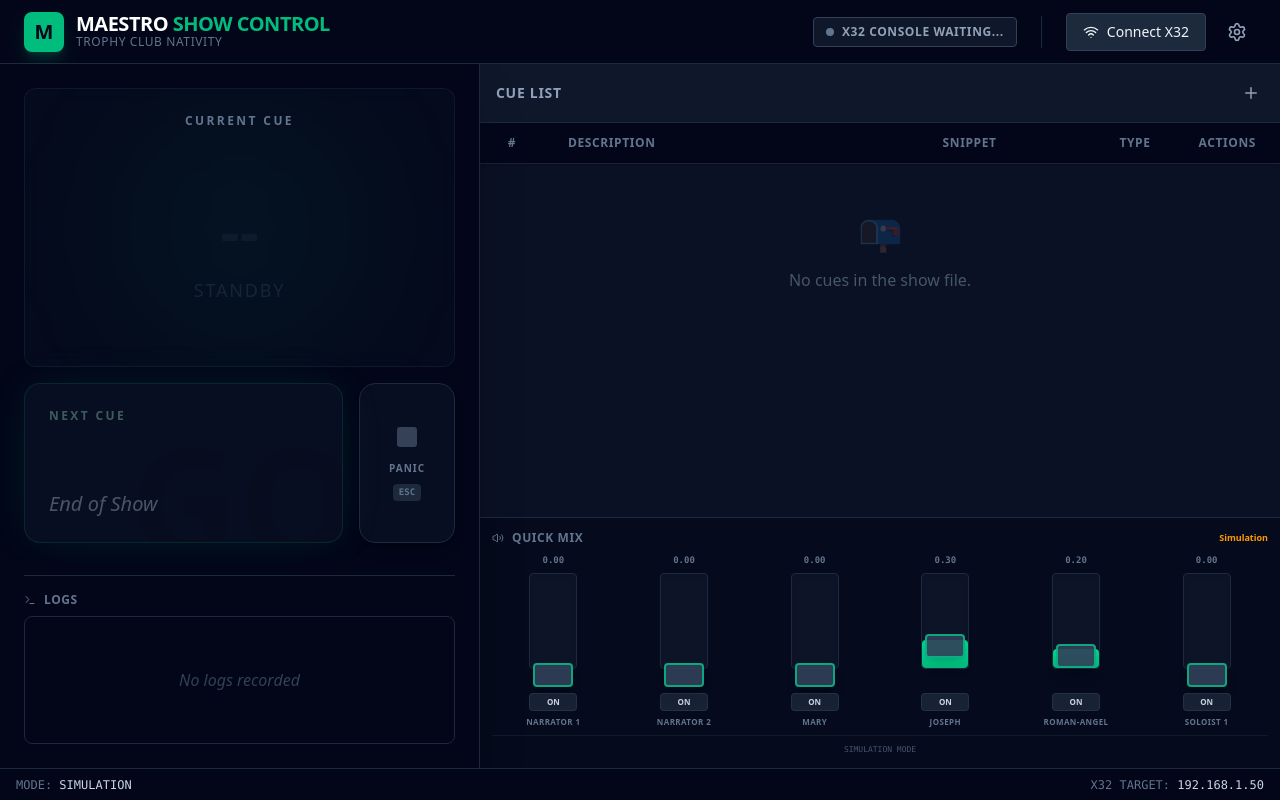
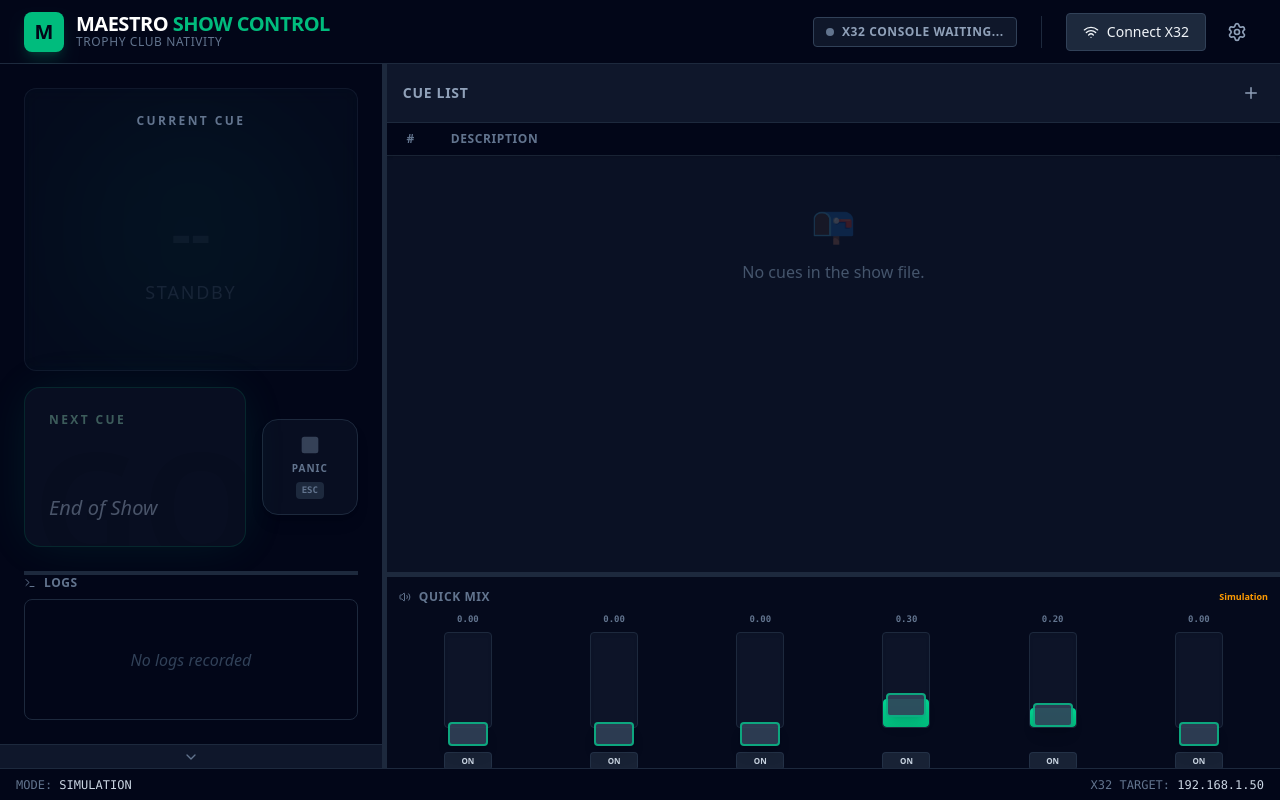
Before and after one commit to Oliver84/Maestro, a React (Vite) app: page / in a window 1280 px wide. Built offline with nearby package versions, Linux system fonts and the light colour scheme.

Commit message:
feat: Add resizable panels to the main layout and dashboard, and streamline the cue list display.

```diff
--- a/package.json
+++ b/package.json
@@ -15,6 +15,7 @@
     "node-osc": "^11.0.0",
     "react": "^18.2.0",
     "react-dom": "^18.2.0",
+    "react-resizable-panels": "^3.0.6",
     "uuid": "^13.0.0",
     "zustand": "^5.0.8"
   },
--- a/src/App.tsx
+++ b/src/App.tsx
@@ -1,5 +1,6 @@
 import { useState, useEffect } from 'react'
 import { Settings, Wifi } from 'lucide-react'
+import { Panel, PanelGroup, PanelResizeHandle } from 'react-resizable-panels'
 import { Dashboard } from './components/Dashboard/Dashboard'
 import { Sidebar } from './components/Sidebar/Sidebar'
 import { SettingsModal } from './components/Settings/SettingsModal'
@@ -8,7 +9,7 @@ import { initializeMockChannels } from './utils/mockData'
 
 function App() {
   const [isSettingsOpen, setIsSettingsOpen] = useState(false)
-  const { settings, selectNextCue, selectPreviousCue, fireCue, selectedCueId, activeCueId, cues } = useAppStore()
+  const { settings, selectNextCue, selectPreviousCue, fireCue, selectedCueId } = useAppStore()
 
   // Initialize mock channels (but NOT cues) for simulation mode
   useEffect(() => {
@@ -115,20 +116,29 @@ function App() {
         </div>
       </header>
 
-      {/* Main Content Area */}
+      {/* Main Content Area with Resizable Panels */}
       <div className="flex-1 flex overflow-hidden">
+        <PanelGroup direction="horizontal">
           {/* Left Panel: Dashboard (Current/Next/Go) */}
-        <div className="w-[480px] border-r border-slate-800 flex flex-col bg-slate-950 relative z-10 shadow-2xl">
+          <Panel defaultSize={30} minSize={20} maxSize={50}>
+            <div className="h-full border-r border-slate-800 flex flex-col bg-slate-950 relative z-10 shadow-2xl">
               <Dashboard />
             </div>
+          </Panel>
+
+          {/* Resize Handle */}
+          <PanelResizeHandle className="w-1 bg-slate-800 hover:bg-emerald-500/50 transition-colors cursor-col-resize" />
 
           {/* Right Panel: Cue List */}
-        <div className="flex-1 flex flex-col bg-slate-900/50 min-w-0">
+          <Panel defaultSize={70} minSize={50}>
+            <div className="h-full flex flex-col bg-slate-900/50 min-w-0">
               <Sidebar />
             </div>
+          </Panel>
+        </PanelGroup>
       </div>
 
-      {/* Footer */}
+      {/* Footer - Fixed Height */}
       <footer className="h-8 bg-slate-950 border-t border-slate-800 flex items-center justify-between px-4 text-xs font-mono text-slate-500 shrink-0">
         <div className="flex items-center gap-4">
           <span>MODE: <span className="text-slate-300">SIMULATION</span></span>
--- a/src/components/Dashboard/Dashboard.tsx
+++ b/src/components/Dashboard/Dashboard.tsx
@@ -1,26 +1,55 @@
-import React from 'react';
+import React, { useState } from 'react';
+import { Panel, PanelGroup, PanelResizeHandle } from 'react-resizable-panels';
+import { ChevronDown, ChevronUp } from 'lucide-react';
 import { ActiveCueDisplay } from './ActiveCueDisplay';
 import { GoButton } from './GoButton';
 import { TransportControls } from './TransportControls';
 import { LastFired } from './LastFired';
 
 export const Dashboard: React.FC = () => {
+    const [isLogsCollapsed, setIsLogsCollapsed] = useState(false);
+
     return (
         <div className="flex-1 flex flex-col min-h-0">
-            <div className="flex-1 overflow-y-auto p-6 flex flex-col gap-4">
+            <PanelGroup direction="vertical" className="flex-1">
+                <Panel defaultSize={75} minSize={40}>
+                    <div className="h-full overflow-y-auto p-6 flex flex-col gap-4">
                         <ActiveCueDisplay />
-                <div className="mt-auto flex gap-4 items-stretch h-40 shrink-0">
+                        <div className="mt-auto flex gap-4 items-center h-40 shrink-0">
                             <div className="flex-1 min-w-0">
                                 <GoButton />
                             </div>
-                    <div className="w-24 shrink-0">
+                            <div className="w-24 shrink-0 h-full flex items-center">
                                 <TransportControls />
                             </div>
                         </div>
                     </div>
-            <div className="p-6 pt-0 shrink-0">
+                </Panel>
+
+                {!isLogsCollapsed && (
+                    <>
+                        <PanelResizeHandle className="h-1 bg-slate-800 hover:bg-emerald-500/50 transition-colors cursor-row-resize mx-6" />
+                        <Panel defaultSize={25} minSize={10} maxSize={50}>
+                            <div className="h-full px-6 pb-6 overflow-hidden flex flex-col">
                                 <LastFired />
                             </div>
+                        </Panel>
+                    </>
+                )}
+            </PanelGroup>
+
+            {/* Collapse/Expand Toggle */}
+            <button
+                onClick={() => setIsLogsCollapsed(!isLogsCollapsed)}
+                className="h-6 bg-slate-900 border-t border-slate-800 hover:bg-slate-800 transition-colors flex items-center justify-center text-slate-500 hover:text-emerald-400 group"
+                title={isLogsCollapsed ? "Show Logs" : "Hide Logs"}
+            >
+                {isLogsCollapsed ? (
+                    <ChevronUp size={16} className="transition-transform" />
+                ) : (
+                    <ChevronDown size={16} className="transition-transform" />
+                )}
+            </button>
         </div>
     );
 };
--- a/src/components/Dashboard/LastFired.tsx
+++ b/src/components/Dashboard/LastFired.tsx
@@ -19,7 +19,7 @@ export const LastFired: React.FC = () => {
     }, [logs]);
 
     return (
-        <div className="mt-2 border-t border-slate-800 pt-4 flex flex-col gap-2">
+        <div className="h-full flex flex-col gap-2">
             <div className="flex items-center justify-between">
                 <div className="flex items-center gap-2">
                     <Terminal size={12} className="text-slate-500" />
@@ -36,7 +36,7 @@ export const LastFired: React.FC = () => {
                 )}
             </div>
 
-            <div className="bg-slate-950/50 rounded-lg border border-slate-800 h-32 relative flex flex-col">
+            <div className="bg-slate-950/50 rounded-lg border border-slate-800 flex-1 relative flex flex-col min-h-0">
                 <div
                     ref={scrollRef}
                     className="absolute inset-0 overflow-y-auto p-2 flex flex-col"
--- a/src/components/Dashboard/TransportControls.tsx
+++ b/src/components/Dashboard/TransportControls.tsx
@@ -6,17 +6,14 @@ export const TransportControls: React.FC = () => {
     const { stopAll } = useAppStore();
 
     return (
-        <div className="h-full">
-            {/* Panic Button Only */}
         <button
             onClick={stopAll}
-                className="w-full h-full bg-slate-900/50 hover:bg-red-950/30 text-slate-500 hover:text-red-500 rounded-2xl font-bold flex flex-col items-center justify-center gap-2 transition-colors border border-slate-800 hover:border-red-900/50 group shadow-lg"
+            className="w-full aspect-square bg-slate-900/50 hover:bg-red-950/30 text-slate-500 hover:text-red-500 rounded-2xl font-bold flex flex-col items-center justify-center gap-1.5 transition-colors border border-slate-800 hover:border-red-900/50 group shadow-lg"
             title="Panic / Stop All (Esc)"
         >
-                <Square size={24} fill="currentColor" className="opacity-50 group-hover:opacity-100 transition-opacity mb-1" />
+            <Square size={20} fill="currentColor" className="opacity-50 group-hover:opacity-100 transition-opacity" />
             <span className="text-[10px] tracking-widest uppercase font-black">Panic</span>
             <span className="text-[9px] bg-slate-800 px-1.5 py-0.5 rounded text-slate-500 group-hover:text-red-400/60 font-mono">ESC</span>
         </button>
-        </div>
     );
 };
--- a/src/components/Sidebar/CueList.tsx
+++ b/src/components/Sidebar/CueList.tsx
@@ -188,7 +188,7 @@ export const CueList: React.FC = () => {
 
     return (
         <div
-            className={`flex-1 overflow-y-auto transition-colors ${isDraggingOverList ? 'bg-slate-800/50 ring-2 ring-emerald-500/50' : 'bg-slate-900/30'}`}
+            className={`h-full overflow-y-auto transition-colors ${isDraggingOverList ? 'bg-slate-800/50 ring-2 ring-emerald-500/50' : 'bg-slate-900/30'}`}
             onDragOver={handleDragOverList}
             onDragLeave={handleDragLeaveList}
             onDrop={handleDropOnList}
@@ -196,11 +196,8 @@ export const CueList: React.FC = () => {
             <table className="w-full text-left border-collapse">
                 <thead className="bg-slate-950 text-xs font-bold text-slate-500 uppercase tracking-wider sticky top-0 z-10 shadow-sm">
                     <tr>
-                        <th className="px-4 py-3 border-b border-slate-800 w-16 text-center">#</th>
-                        <th className="px-6 py-3 border-b border-slate-800">Description</th>
-                        <th className="px-6 py-3 border-b border-slate-800 w-32">Snippet</th>
-                        <th className="px-6 py-3 border-b border-slate-800 w-32 text-right">Type</th>
-                        <th className="px-6 py-3 border-b border-slate-800 w-24 text-right">Actions</th>
+                        <th className="px-3 py-2 border-b border-slate-800 w-12 text-center">#</th>
+                        <th className="px-4 py-2 border-b border-slate-800">Description</th>
                     </tr>
                 </thead>
                 <tbody className="divide-y divide-slate-800/50">
@@ -250,14 +247,14 @@ export const CueList: React.FC = () => {
                                 onDragLeave={handleDragLeaveRow}
                                 onDrop={(e) => handleDropOnRow(e, cue.id)}
                             >
-                                <td className="px-4 py-5 font-mono text-slate-400 group-hover:text-amber-400 text-2xl font-black text-center transition-colors">
+                                <td className="px-3 py-2 font-mono text-slate-400 group-hover:text-amber-400 text-xl font-black text-center transition-colors">
                                     {cue.sequence}
                                 </td>
-                                <td className="px-6 py-4" onClick={stopProp}>
+                                <td className="px-4 py-2" onClick={stopProp}>
                                     {isEditingTitle ? (
                                         <input
                                             autoFocus
-                                            className="bg-slate-950 text-white font-bold text-lg px-2 py-1 rounded border border-emerald-500 outline-none w-full"
+                                            className="bg-slate-950 text-white font-bold text-base px-2 py-0.5 rounded border border-emerald-500 outline-none w-full"
                                             value={cue.title}
                                             onChange={(e) => updateCue(cue.id, { title: e.target.value })}
                                             onBlur={() => setEditingCueId(null)}
@@ -267,14 +264,14 @@ export const CueList: React.FC = () => {
                                         />
                                     ) : (
                                         <div
-                                            className={`font-bold text-xl cursor-text hover:text-emerald-400 transition-colors leading-tight ${isActive ? 'text-white' : 'text-slate-100'}`}
+                                            className={`font-bold text-base cursor-text hover:text-emerald-400 transition-colors leading-tight ${isActive ? 'text-white' : 'text-slate-100'}`}
                                             onClick={() => setEditingCueId(cue.id)}
                                             title="Click to edit title"
                                         >
                                             {cue.title}
                                         </div>
                                     )}
-                                    <div className="flex flex-col gap-1 mt-1">
+                                    <div className="flex flex-col gap-0.5 mt-0.5">
                                         {/* Scene Name Edit */}
                                         <div className="text-xs text-slate-400 cursor-text hover:text-emerald-400 italic" onClick={() => setEditingSceneId(cue.id)}>
                                             {isEditingScene ? (
@@ -292,8 +289,9 @@ export const CueList: React.FC = () => {
                                             )}
                                         </div>
 
-                                        {/* Controls Row: Audio Filename + Playback Mode */}
-                                        <div className="flex items-center gap-3 flex-wrap mt-1">
+                                        {/* Controls Row: Audio Filename + Playback Mode + Snippet + Type + Actions */}
+                                        <div className="flex items-center justify-between gap-2 mt-0.5">
+                                            {/* Left: Audio Filename */}
                                             {cue.audioFilePath && (
                                                 <div className="flex items-center gap-1 text-xs text-emerald-300/70 font-mono bg-emerald-950/30 px-2 py-0.5 rounded-md border border-emerald-900/30 w-fit">
                                                     <Music size={11} />
@@ -303,35 +301,24 @@ export const CueList: React.FC = () => {
                                                 </div>
                                             )}
 
-                                            {/* Playback Mode Indicator - Always Visible */}
+                                            {/* Right: All Pills with Fixed Widths */}
+                                            <div className="flex items-center gap-1.5 ml-auto">
+                                                {/* Playback Mode Indicator */}
                                                 <button
-                                                className={`text-[10px] flex items-center gap-1 px-2 py-0.5 rounded-md border transition-colors font-semibold ${isOverlap ? 'border-blue-500/40 text-blue-300 bg-blue-500/15 hover:bg-blue-500/25' : 'border-slate-700 text-slate-400 bg-slate-800/50 hover:bg-slate-700'}`}
+                                                    className={`text-[10px] flex items-center gap-1 px-2 py-0.5 rounded-md border transition-colors font-semibold w-[90px] justify-center ${isOverlap ? 'border-blue-500/40 text-blue-300 bg-blue-500/15 hover:bg-blue-500/25' : 'border-slate-700 text-slate-400 bg-slate-800/50 hover:bg-slate-700'}`}
                                                     onClick={(e) => togglePlaybackMode(e, cue.id, cue.playbackMode)}
                                                     title={isOverlap ? "Mode: Overlap (Plays on top)" : "Mode: Stop & Go (Stops previous audio)"}
                                                 >
                                                     {isOverlap ? <Layers size={11} /> : <StopCircle size={11} />}
                                                     <span>{isOverlap ? 'LAYER' : 'STOP & GO'}</span>
                                                 </button>
-                                        </div>
 
-                                        {/* Inline Waveform Progress - Always shown if audio file exists */}
-                                        {cue.audioFilePath && (
-                                            <div className="mt-3">
-                                                <InlineWaveform
-                                                    cueId={cue.id}
-                                                    audioFilePath={cue.audioFilePath}
-                                                    isActive={isActive}
-                                                />
-                                            </div>
-                                        )}
-                                    </div>
-                                </td>
-                                <td className="px-6 py-4 text-sm text-slate-400 italic font-serif" onClick={stopProp}>
+                                                {/* Snippet - Inline */}
                                                 {isEditingSnippet ? (
                                                     <input
                                                         autoFocus
                                                         type="number"
-                                            className="bg-slate-950 text-white px-2 py-1 rounded border border-emerald-500 outline-none w-20"
+                                                        className="bg-slate-950 text-white px-2 py-0.5 rounded border border-emerald-500 outline-none w-12 text-xs text-center"
                                                         placeholder="#"
                                                         value={cue.snippetId ?? ''}
                                                         onChange={(e) => {
@@ -343,45 +330,60 @@ export const CueList: React.FC = () => {
                                                     />
                                                 ) : (
                                                     <div
-                                            className="cursor-text hover:text-emerald-400 border border-transparent hover:border-slate-700 rounded px-2 py-1"
+                                                        className="text-xs text-slate-400 italic cursor-text hover:text-emerald-400 border border-transparent hover:border-slate-700 rounded px-2 py-0.5 w-12 text-center"
                                                         onClick={() => setEditingSnippetId(cue.id)}
+                                                        title="Snippet ID"
                                                     >
-                                            {cue.snippetId !== null && cue.snippetId !== undefined ? `Snippet ${cue.snippetId}` : '-'}
+                                                        {cue.snippetId !== null && cue.snippetId !== undefined ? `#${cue.snippetId}` : '-'}
                                                     </div>
                                                 )}
-                                </td>
-                                <td className="px-6 py-5 text-right">
-                                    <span className={`text-[11px] font-bold px-2.5 py-1 rounded-md border ${typeColor}`}>
+
+                                                {/* Type Badge */}
+                                                <span className={`text-[10px] font-bold px-2 py-0.5 rounded-md border ${typeColor} w-[60px] text-center`}>
                                                     {type}
                                                 </span>
-                                </td>
-                                <td className="px-6 py-4 text-right">
-                                    <div className="flex items-center justify-end space-x-2 opacity-0 group-hover:opacity-100 transition-opacity">
+
+                                                {/* Actions - Inline */}
+                                                <div className="flex items-center gap-1">
                                                     <div className="relative flex items-center">
                                                         <button
-                                                className={`p-2 rounded-md transition-colors ${cue.audioFilePath ? 'text-emerald-400 hover:bg-emerald-500/20' : 'text-slate-500 hover:text-slate-200 hover:bg-slate-700'}`}
+                                                            className={`p-1.5 rounded-md transition-colors ${cue.audioFilePath ? 'text-emerald-400 hover:bg-emerald-500/20' : 'text-slate-500 hover:text-slate-200 hover:bg-slate-700'}`}
                                                             onClick={(e) => handleAudioSelect(e, cue.id)}
                                                             title={cue.audioFilePath ? "Change audio file" : "Add audio file"}
                                                         >
-                                                <Music size={16} />
+                                                            <Music size={14} />
                                                         </button>
                                                         {cue.audioFilePath && (
                                                             <button
-                                                    className="absolute -top-1 -right-1 bg-slate-900 text-slate-400 hover:text-red-400 rounded-full p-0.5 border border-slate-700"
+                                                                className="absolute -top-0.5 -right-0.5 bg-slate-900 text-slate-400 hover:text-red-400 rounded-full p-0.5 border border-slate-700"
                                                                 onClick={(e) => handleRemoveAudio(e, cue.id)}
                                                                 title="Remove audio"
                                                             >
-                                                    <X size={10} />
+                                                                <X size={8} />
                                                             </button>
                                                         )}
                                                     </div>
                                                     <button
-                                            className="p-2 text-slate-500 hover:text-red-400 hover:bg-red-900/20 rounded-md transition-colors"
+                                                        className="p-1.5 text-slate-500 hover:text-red-400 hover:bg-red-900/20 rounded-md transition-colors"
                                                         onClick={(e) => handleDelete(e, cue.id)}
                                                         title="Delete cue"
                                                     >
-                                            <Trash2 size={16} />
+                                                        <Trash2 size={14} />
                                                     </button>
+                                                </div>
+                                            </div>
+                                        </div>
+
+                                        {/* Inline Waveform Progress - Always shown if audio file exists */}
+                                        {cue.audioFilePath && (
+                                            <div className="mt-1.5">
+                                                <InlineWaveform
+                                                    cueId={cue.id}
+                                                    audioFilePath={cue.audioFilePath}
+                                                    isActive={isActive}
+                                                />
+                                            </div>
+                                        )}
                                     </div>
                                 </td>
                             </tr>
--- a/src/components/Sidebar/Sidebar.tsx
+++ b/src/components/Sidebar/Sidebar.tsx
@@ -1,5 +1,6 @@
 import React from 'react';
 import { Plus } from 'lucide-react';
+import { Panel, PanelGroup, PanelResizeHandle } from 'react-resizable-panels';
 import { useAppStore } from '../../store/useAppStore';
 import { CueList } from './CueList';
 import { QuickMix } from './QuickMix';
@@ -28,8 +29,17 @@ export const Sidebar: React.FC = () => {
                     <Plus size={18} />
                 </button>
             </div>
-            <CueList />
-            <QuickMix />
+            <PanelGroup direction="vertical" className="flex-1">
+                <Panel defaultSize={70} minSize={30}>
+                    <div className="h-full overflow-hidden">
+                        <CueList />
+                    </div>
+                </Panel>
+                <PanelResizeHandle className="h-1 bg-slate-800 hover:bg-emerald-500/50 transition-colors cursor-row-resize" />
+                <Panel defaultSize={30} minSize={15} maxSize={50}>
+                    <QuickMix />
+                </Panel>
+            </PanelGroup>
         </div>
     );
 };
```
Also changed, not shown: src/components/Sidebar/InlineWaveform.tsx (+41 -6 lines), 1 other file (tests, documents, lock files or other folders). Lines whose indentation alone changed are shown as unchanged.
